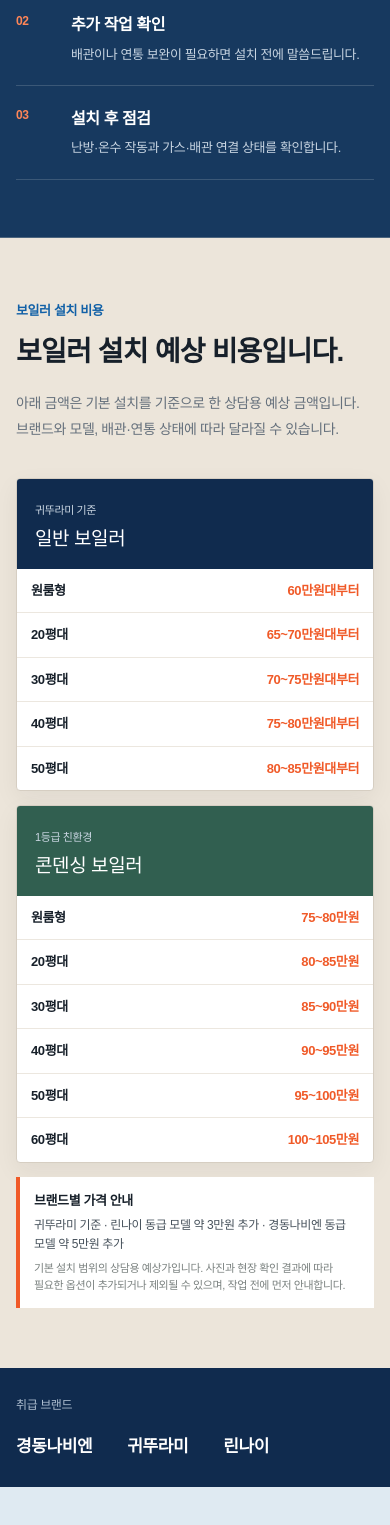
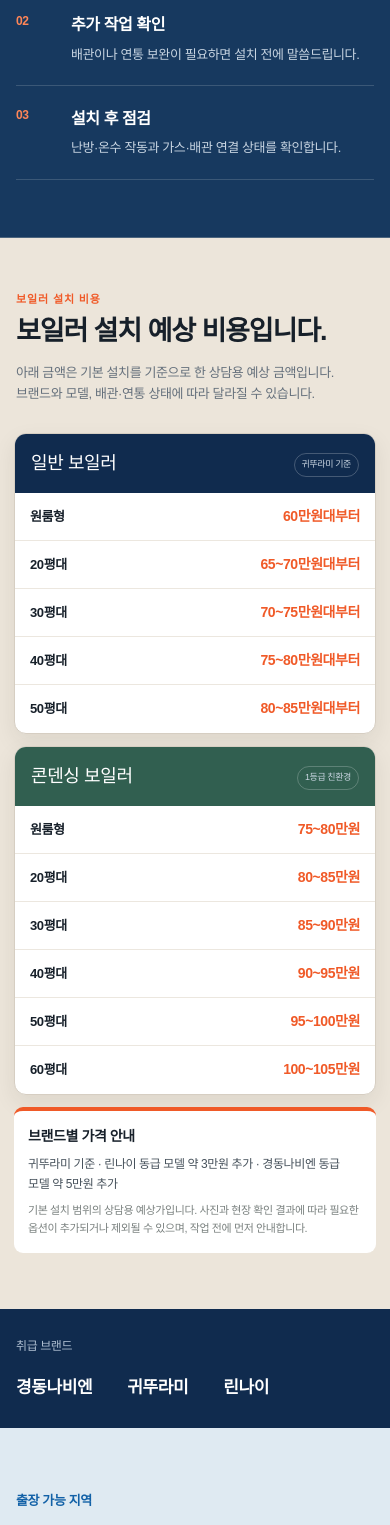
Before and after one commit to paulslife2017-hue/rocketboiler, a Next.js app: page / in a window 390 px wide. Shown: the part 2107-3632 px from the top of the page. Built offline with nearby package versions, Linux system fonts and the light colour scheme; a web font is replaced by a local one.

Commit message:
Polish mobile price cards

```diff
--- a/app/globals.css
+++ b/app/globals.css
@@ -151,3 +151,30 @@ footer { background:#dbe5ec; box-shadow:0 0 0 100vmax #dbe5ec; }
 .price-guide span{color:#46515b;font-size:13px;line-height:1.55}
 .price-guide small{color:#7a817f;font-size:11px;line-height:1.55}
 @media(max-width:600px){.price-tables{grid-template-columns:1fr}.price-card>p{padding:12px 14px}.price-guide{grid-column:auto;padding:14px}.price-guide span{font-size:12px}}
+
+/* Mobile-first boiler price guide */
+@media(max-width:600px){
+  .section.price{padding:48px 14px 56px;gap:28px}
+  .section.price .section-heading{padding:0 2px}
+  .section.price .section-heading>span{display:inline-block;margin-bottom:8px;color:var(--red);font-size:11px;font-weight:800;letter-spacing:.08em}
+  .section.price .section-heading h2{font-size:27px;line-height:1.25;letter-spacing:-1.1px}
+  .section.price .section-heading p{margin-top:13px;font-size:13px;line-height:1.65}
+  .price-tables{gap:12px}
+  .price-card{border-radius:12px;box-shadow:0 8px 22px rgba(40,36,30,.08)}
+  .price-card>div{display:flex;align-items:end;justify-content:space-between;gap:12px;padding:16px}
+  .price-card>div span{order:2;padding:4px 7px;border:1px solid #ffffff38;border-radius:999px;font-size:9px;white-space:nowrap}
+  .price-card>div h3{margin:0;font-size:18px}
+  .price-card>p{min-height:48px;box-sizing:border-box;padding:11px 15px}
+  .price-card>p b{font-size:13px}
+  .price-card>p strong{font-size:14px;letter-spacing:-.03em}
+  .price-guide{gap:8px;padding:15px 14px;border-left:0;border-top:4px solid var(--red);border-radius:9px}
+  .price-guide b{font-size:14px}
+  .price-guide span{font-size:12px;line-height:1.65}
+  .price-guide small{font-size:11px;line-height:1.6}
+}
+@media(max-width:360px){
+  .section.price{padding-left:12px;padding-right:12px}
+  .price-card>div{padding:14px}
+  .price-card>p{padding:10px 13px}
+  .price-card>p strong{font-size:13px}
+}
```
